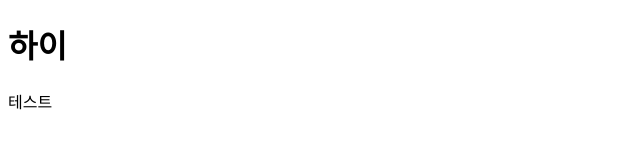
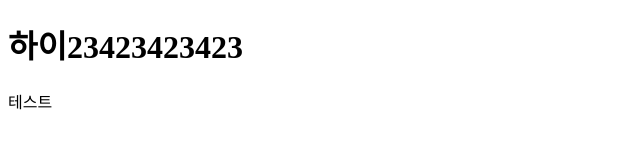
Before and after one commit to kimsunghyun99/404_project, a plain HTML site: page index.html in a window 1280 px wide. Shown: the whole page, without its empty margins (0-640 px from the left). Drawn offline with Linux system fonts and the light colour scheme.

Commit message:
채종현 1120 머 추가 수정

```diff
--- a/index.html
+++ b/index.html
@@ -6,7 +6,7 @@
     <title>안녕안녕</title>
 </head>
 <body>
-    <h1>하이</h1>
+    <h1>하이23423423423</h1>
     <p>테스트 </p>
 </body>
 </html>
```
